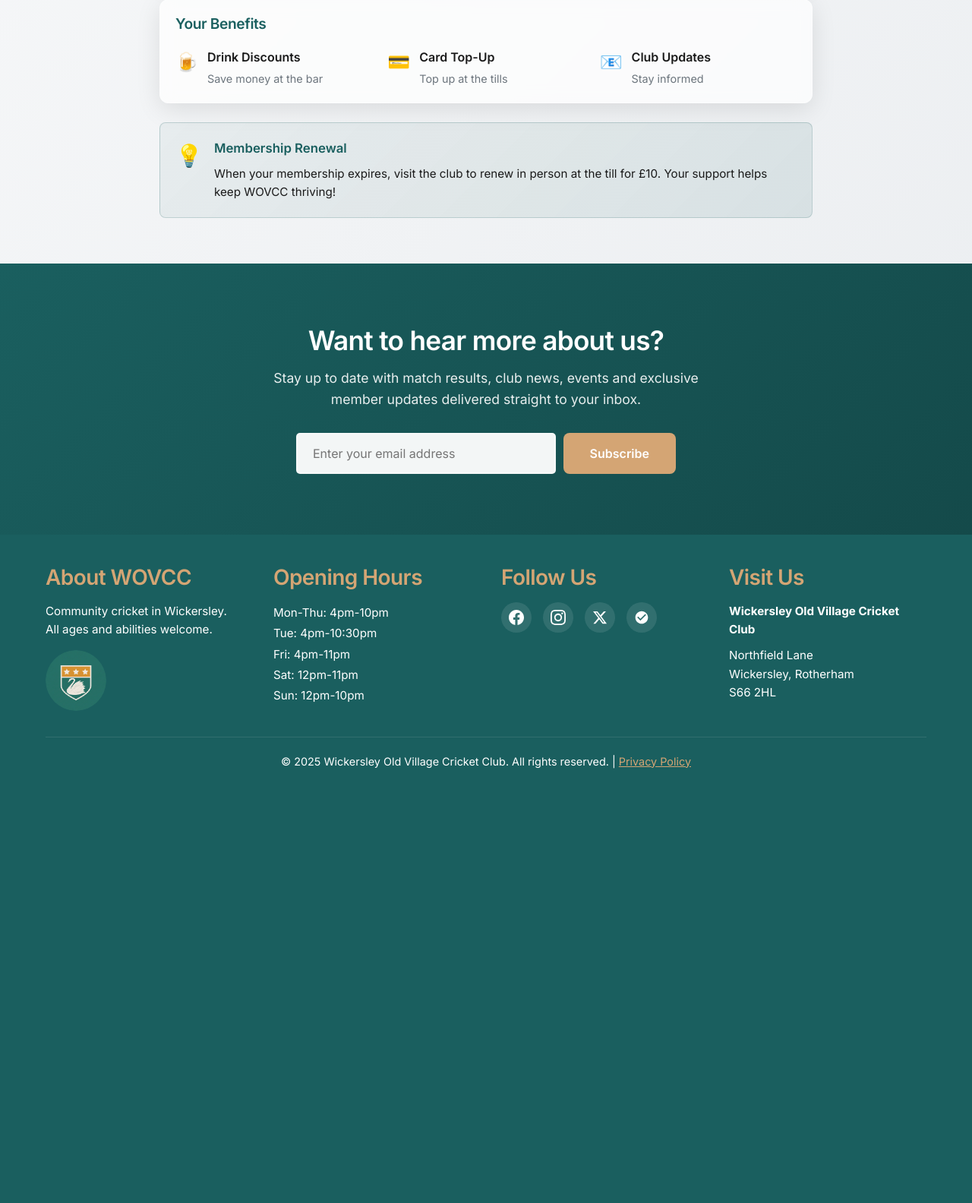
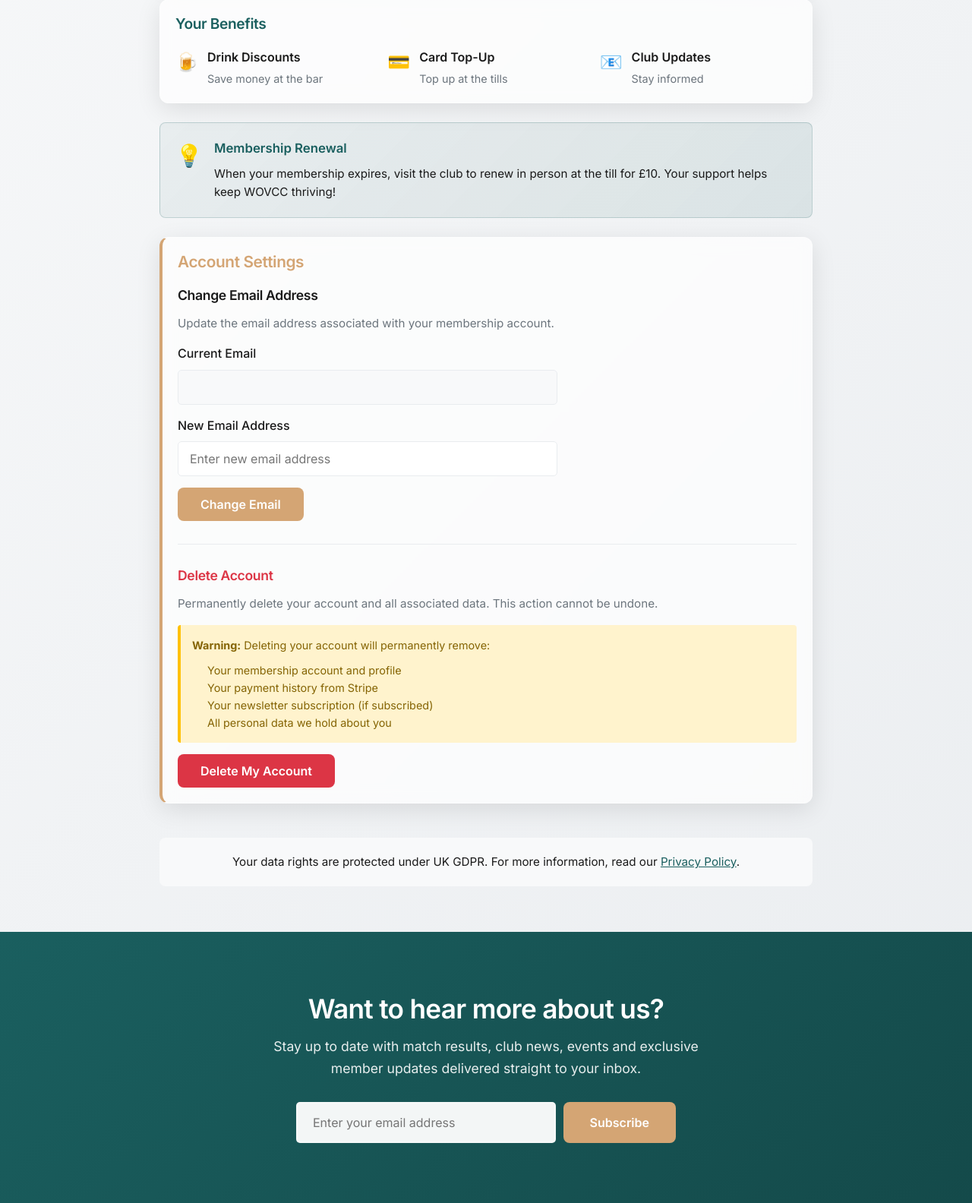
Before and after one commit to XenioxYT/WOVCC, a Flask app: template backend/templates/membership.html in a window 1280 px wide. Shown: the part 710-2294 px from the top of the page at 76% size. Before the commit the page ends 1722 px from the top, so only its background shows below. Run offline with Flask 3, Linux system fonts and the light colour scheme; the template is opened without the code that fills it, so the values that code supplies are empty.

Commit message:
feat: Add account settings section with email change and account deletion options

```diff
--- a/backend/templates/membership.html
+++ b/backend/templates/membership.html
@@ -163,9 +163,101 @@
           </div>
         </div>
 
+        <!-- Account Settings Card -->
+        <div class="card" style="border-left: 4px solid var(--accent-color);">
+          <div class="card-body">
+            <h3 style="color: var(--accent-color); margin-bottom: 20px; font-size: 1.3rem;">Account Settings</h3>
+
+            <!-- Email Change Section -->
+            <div style="margin-bottom: 30px; padding-bottom: 30px; border-bottom: 1px solid var(--border-color);">
+              <h4 style="color: var(--text-dark); margin-bottom: 15px; font-size: 1.1rem;">Change Email Address</h4>
+              <p style="color: var(--text-light); font-size: 0.95rem; margin-bottom: 15px;">
+                Update the email address associated with your membership account.
+              </p>
+
+              <form id="change-email-form" style="max-width: 500px;">
+                <div class="form-group" style="margin-bottom: 15px;">
+                  <label class="form-label" for="current-email-display">Current Email</label>
+                  <input type="text" id="current-email-display" class="form-input" readonly style="background: var(--secondary-bg); cursor: not-allowed;">
+                </div>
+
+                <div class="form-group" style="margin-bottom: 15px;">
+                  <label class="form-label" for="new-email">New Email Address</label>
+                  <input type="email" id="new-email" class="form-input" placeholder="Enter new email address" required>
+                </div>
+
+                <div id="email-change-error" style="display: none; padding: 12px; background: #ffe6e6; border-left: 4px solid #dc3545; border-radius: 4px; margin-bottom: 15px;">
+                  <p style="margin: 0; color: #dc3545; font-size: 0.95rem;"></p>
+                </div>
+
+                <div id="email-change-success" style="display: none; padding: 12px; background: #e6f7e6; border-left: 4px solid #28a745; border-radius: 4px; margin-bottom: 15px;">
+                  <p style="margin: 0; color: #28a745; font-size: 0.95rem;"></p>
+                </div>
+
+                <button type="submit" class="btn btn-primary" id="change-email-btn">
+                  Change Email
+                </button>
+              </form>
+            </div>
+
+            <!-- Account Deletion Section -->
+            <div>
+              <h4 style="color: #dc3545; margin-bottom: 15px; font-size: 1.1rem;">Delete Account</h4>
+              <p style="color: var(--text-light); font-size: 0.95rem; margin-bottom: 15px; line-height: 1.6;">
+                Permanently delete your account and all associated data. This action cannot be undone.
+              </p>
+
+              <div style="background: #fff3cd; border-left: 4px solid #ffc107; padding: 15px; border-radius: 4px; margin-bottom: 15px;">
+                <p style="margin: 0; color: #856404; font-size: 0.9rem; line-height: 1.6;">
+                  <strong>Warning:</strong> Deleting your account will permanently remove:
+                </p>
+                <ul style="margin: 10px 0 0 20px; color: #856404; font-size: 0.9rem; line-height: 1.6;">
+                  <li>Your membership account and profile</li>
+                  <li>Your payment history from Stripe</li>
+                  <li>Your newsletter subscription (if subscribed)</li>
+                  <li>All personal data we hold about you</li>
+                </ul>
+              </div>
+
+              <button type="button" class="btn" id="delete-account-btn" style="background: #dc3545; color: white; border: none;">
+                Delete My Account
+              </button>
+            </div>
+
+          </div>
+        </div>
+
+        <!-- GDPR Rights Info -->
+        <div style="padding: 20px; background: var(--secondary-bg); border-radius: 8px; margin-top: 20px;">
+          <p style="margin: 0; color: var(--text-dark); font-size: 0.95rem; line-height: 1.6; text-align: center;">
+            Your data rights are protected under UK GDPR. For more information, read our <a href="/privacy" style="color: var(--primary-color); text-decoration: underline;">Privacy Policy</a>.
+          </p>
+        </div>
+
       </div>
     </div>
   </section>
+
+  <!-- Account Deletion Confirmation Modal -->
+  <div id="delete-account-modal" style="display: none; position: fixed; top: 0; left: 0; right: 0; bottom: 0; background: rgba(0, 0, 0, 0.6); z-index: 10000; align-items: center; justify-content: center;">
+    <div style="background: white; border-radius: 12px; max-width: 500px; width: 90%; padding: 30px; box-shadow: 0 20px 60px rgba(0, 0, 0, 0.3);">
+      <h3 style="color: #dc3545; margin-bottom: 20px; font-size: 1.5rem;">Confirm Account Deletion</h3>
+      <p style="color: var(--text-dark); margin-bottom: 20px; line-height: 1.6;">
+        Are you absolutely sure you want to delete your account? This action is <strong>permanent and cannot be undone</strong>.
+      </p>
+      <p style="color: var(--text-dark); margin-bottom: 25px; line-height: 1.6;">
+        All your personal data, including membership details and payment history, will be permanently deleted.
+      </p>
+      <div style="display: flex; gap: 15px; justify-content: flex-end;">
+        <button type="button" class="btn btn-outline" id="cancel-delete-btn">
+          Cancel
+        </button>
+        <button type="button" class="btn" id="confirm-delete-btn" style="background: #dc3545; color: white; border: none;">
+          Yes, Delete My Account
+        </button>
+      </div>
+    </div>
+  </div>
 {% endblock %}
 
 {% block extra_js %}
```
